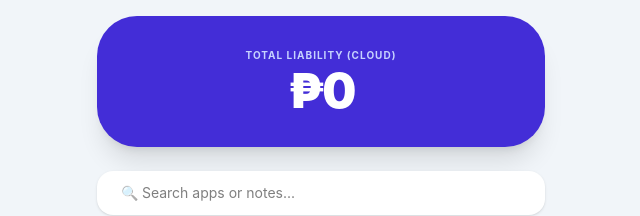
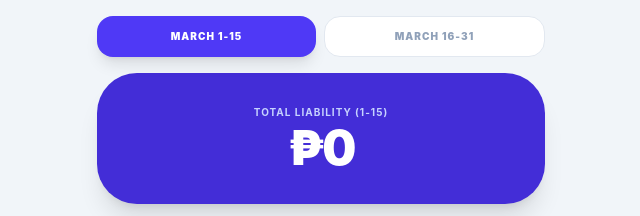
Before and after one commit to youssefnassar314-sudo/utang-tracker, a React (Vite) app: page / in a window 1280 px wide. Shown: the top 216 px of the page, without its empty margins (319-959 px from the left). Built offline with nearby package versions, Linux system fonts and the light colour scheme; no server answers; the database is empty; the HTML template or start-up script is replaced by a standard one.

Commit message:
Update App.jsx

```diff
--- a/src/App.jsx
+++ b/src/App.jsx
@@ -1,5 +1,4 @@
 import { useState, useEffect } from 'react'
-// Import natin ang database connection at Firestore methods
 import { db } from './firebase'
 import { collection, addDoc, onSnapshot, query, updateDoc, doc, deleteDoc, orderBy } from "firebase/firestore"
 
@@ -11,7 +10,10 @@ function App() {
   const [dueDate, setDueDate] = useState('');
   const [search, setSearch] = useState('');
 
-  // Feature: Real-time Sync sa Firebase
+  // Feature: Dynamic Cutoff Period
+  const [period, setPeriod] = useState('1st');
+  const currentMonth = new Date().toLocaleString('default', { month: 'long' });
+
   useEffect(() => {
     const q = query(collection(db, "utang"));
     const unsubscribe = onSnapshot(q, (querySnapshot) => {
@@ -26,7 +28,6 @@ function App() {
 
   const appList = ["Billease", "Shopee", "Lazada", "Atome", "JuanHand", "Cashify", "MocaMoca", "MabilisCash", "Cashalo", "Fido", "Tiktok", "Gcash", "Tala", "PesoLoan", "Uno Bank", "InvestEd"];
 
-  // Add sa Firebase
   const addUtang = async (e) => {
     e.preventDefault();
     if (!description || !amount || !dueDate) return;
@@ -42,7 +43,6 @@ function App() {
     setDescription(''); setAmount(''); setDueDate('');
   };
 
-  // Update sa Firebase
   const updatePartial = async (id, val) => {
     const pAmount = parseFloat(val) || 0;
     const utangRef = doc(db, "utang", id);
@@ -82,17 +82,52 @@ function App() {
     return diffDays <= 1;
   };
 
+  // Improved Filter: Search + Month/Period logic
   const filteredActive = utangList
-    .filter(i => !i.isPaid && (i.category.toLowerCase().includes(search.toLowerCase()) || i.description.toLowerCase().includes(search.toLowerCase())))
+    .filter(i => {
+      if (i.isPaid) return false;
+
+      const dDate = new Date(i.dueDate);
+      const today = new Date();
+
+      // Ipakita lang ang utang for the current month and year
+      const matchesMonth = dDate.getMonth() === today.getMonth() && dDate.getFullYear() === today.getFullYear();
+      if (!matchesMonth) return false;
+
+      // Filter by period (1-15 or 16-31)
+      const day = dDate.getDate();
+      const matchesPeriod = period === '1st' ? day <= 15 : day >= 16;
+      if (!matchesPeriod) return false;
+
+      // Search filter
+      return i.category.toLowerCase().includes(search.toLowerCase()) ||
+             i.description.toLowerCase().includes(search.toLowerCase());
+    })
     .sort((a, b) => isUrgent(a.dueDate) === isUrgent(b.dueDate) ? a.category.localeCompare(b.category) : isUrgent(a.dueDate) ? -1 : 1);
 
   return (
     <div className="min-h-screen bg-slate-100 p-4 pb-20 flex justify-center font-sans">
       <div className="w-full max-w-md">
 
+        {/* Feature: Period Selector Buttons */}
+        <div className="flex gap-2 mb-4">
+          <button
+            onClick={() => setPeriod('1st')}
+            className={`flex-1 py-3 rounded-2xl font-black text-[10px] uppercase tracking-widest transition-all ${period === '1st' ? 'bg-indigo-600 text-white shadow-lg' : 'bg-white text-slate-400 border border-slate-200'}`}
+          >
+            {currentMonth} 1-15
+          </button>
+          <button
+            onClick={() => setPeriod('2nd')}
+            className={`flex-1 py-3 rounded-2xl font-black text-[10px] uppercase tracking-widest transition-all ${period === '2nd' ? 'bg-indigo-600 text-white shadow-lg' : 'bg-white text-slate-400 border border-slate-200'}`}
+          >
+            {currentMonth} 16-31
+          </button>
+        </div>
+
         {/* Dashboard */}
         <div className="bg-indigo-700 rounded-[2.5rem] p-8 shadow-xl mb-6 text-white text-center">
-          <p className="text-indigo-200 text-[10px] font-bold uppercase tracking-widest mb-1">Total Liability (Cloud)</p>
+          <p className="text-indigo-200 text-[10px] font-bold uppercase tracking-widest mb-1">Total Liability ({period === '1st' ? '1-15' : '16-31'})</p>
           <h1 className="text-5xl font-black tracking-tighter">
             ₱{filteredActive.reduce((a, b) => a + (b.amount - (b.paidAmount || 0)), 0).toLocaleString()}
           </h1>
```
